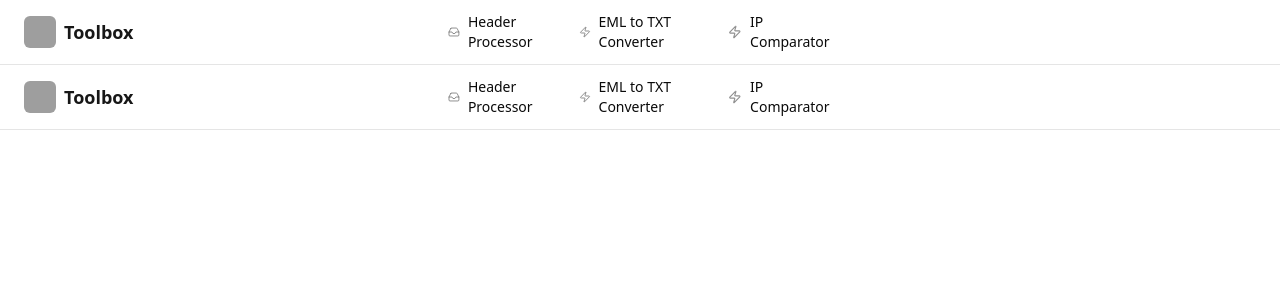
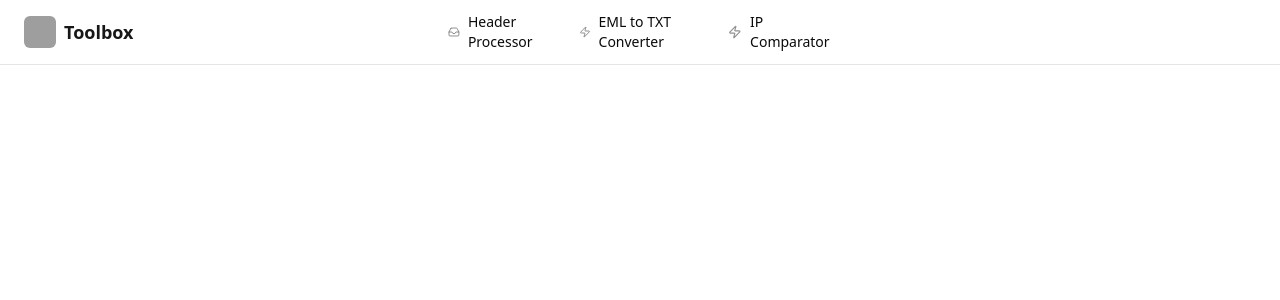
Before and after one commit to muhammedbarghou/email-toolbox, a React (Vite) app: page / in a window 1280 px wide. Shown: the top 300 px of the page. Built offline with nearby package versions, Linux system fonts and the light colour scheme; grey boxes are pictures that could not be loaded.

Commit message:
Remove Navbar and Outlet components from Home page for simplification

```diff
--- a/src/Pages/home.tsx
+++ b/src/Pages/home.tsx
@@ -1,12 +1,8 @@
-import Navbar from "@/components/Nav"
-import { Outlet } from "react-router-dom"
+
 const Home = () => {
   return (
     <div>
-        <Navbar />
-        <div className="px-4 py-6">
-          <Outlet />
-        </div>
+
     </div>
   )
 }
```
